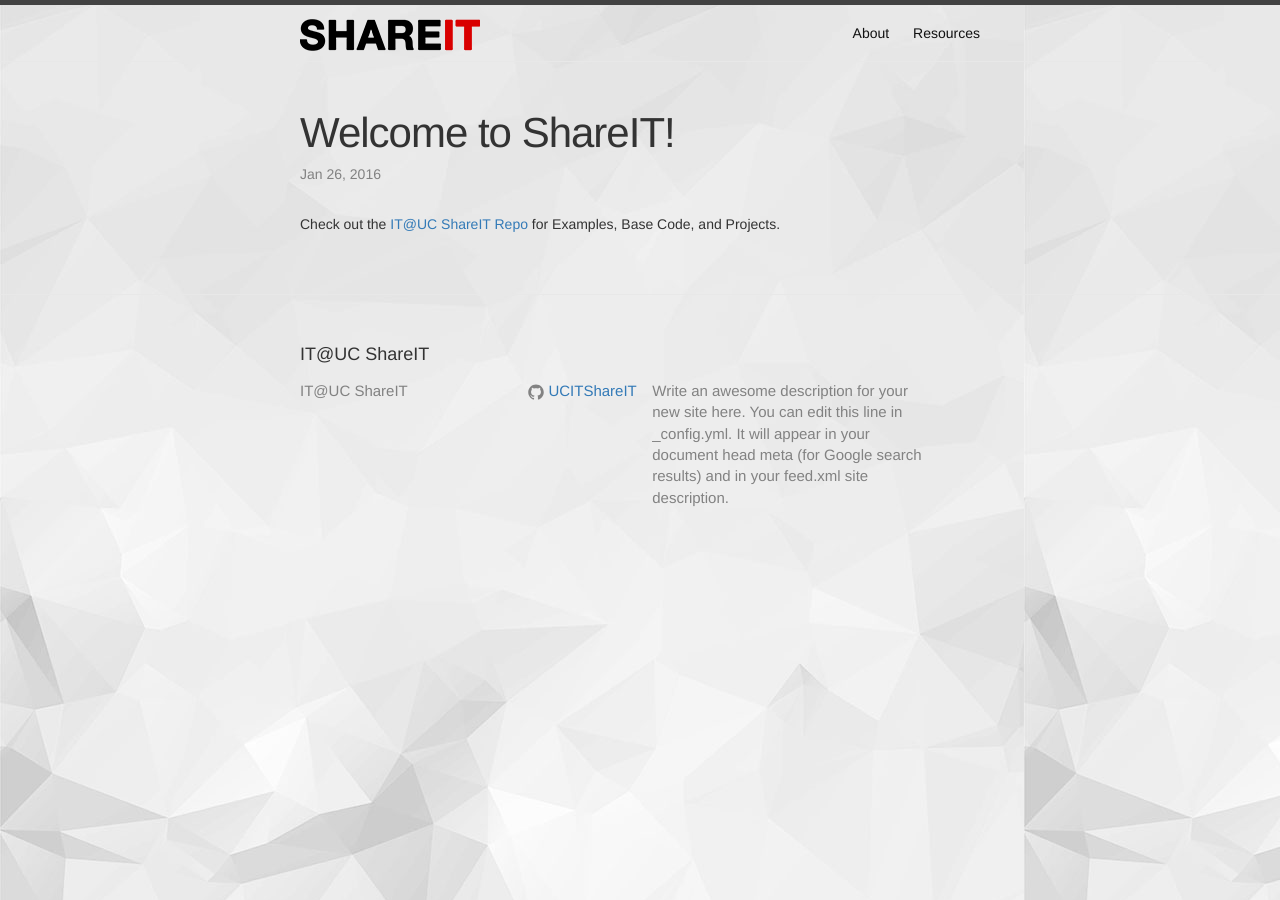
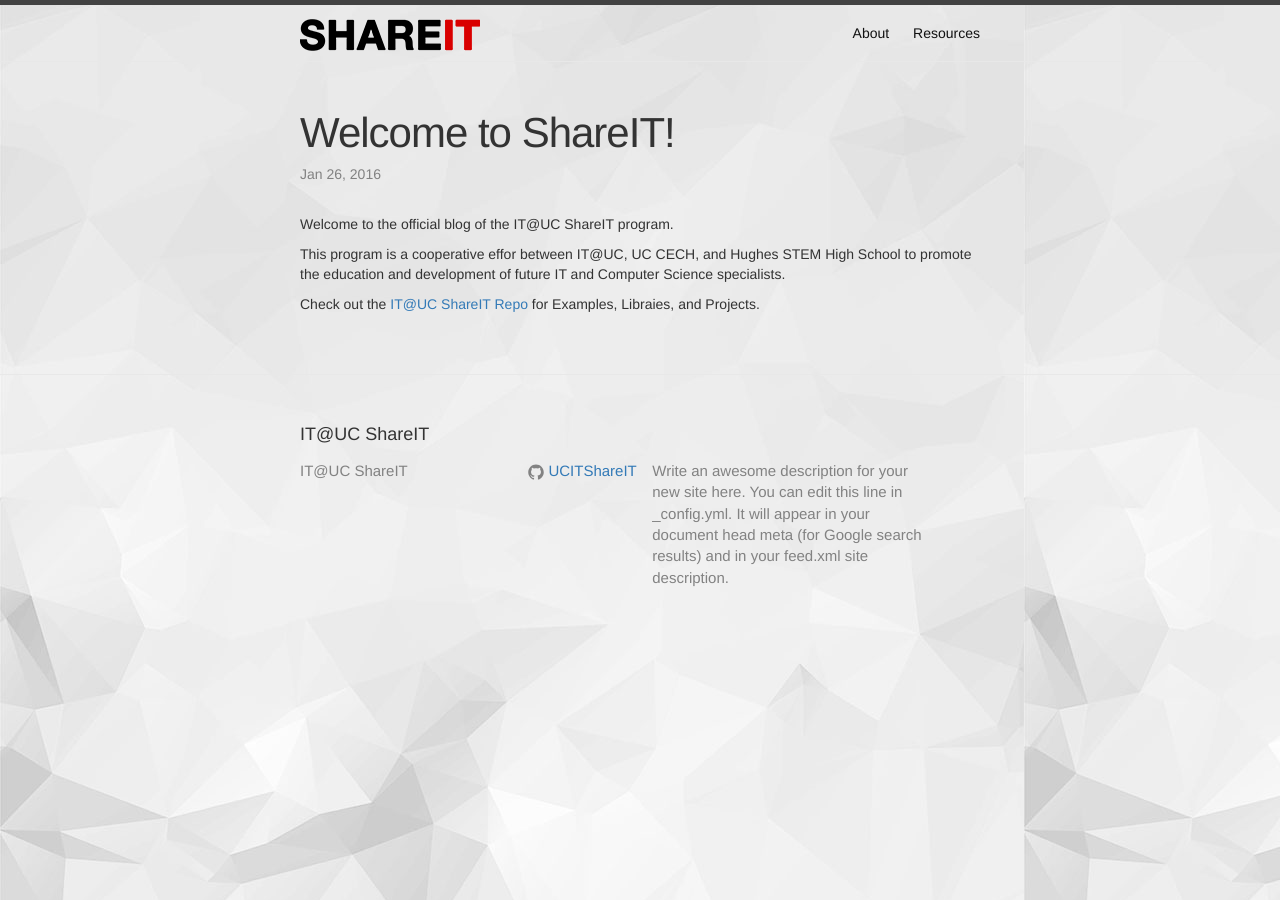
Before and after one commit to UCITShareIT/ucitshareit.github.io, a Jekyll site: the page built from _posts/2016-01-26-welcome-to-shareit.markdown, in a window 1280 px wide. Built offline with Jekyll 4.4.1, drawn with Linux system fonts in a browser that asks for light colours.

Commit message:
blog update

```diff
--- a/_posts/2016-01-26-welcome-to-shareit.markdown
+++ b/_posts/2016-01-26-welcome-to-shareit.markdown
@@ -4,9 +4,12 @@ title:  "Welcome to ShareIT!"
 date:   2016-01-26 14:44:45 -0500
 categories: shareit update
 ---
+Welcome to the official blog of the IT@UC ShareIT program.
 
+This program is a cooperative effor between IT@UC, UC CECH, and Hughes STEM High School to
+promote the education and development of future IT and Computer Science specialists.
 
-Check out the [IT@UC ShareIT Repo][shareit-repo] for Examples, Base Code, and Projects.
+Check out the [IT@UC ShareIT Repo][shareit-repo] for Examples, Libraies, and Projects.
 
 
 [shareit-repo]: http://github.com/UCITShareIT
```
